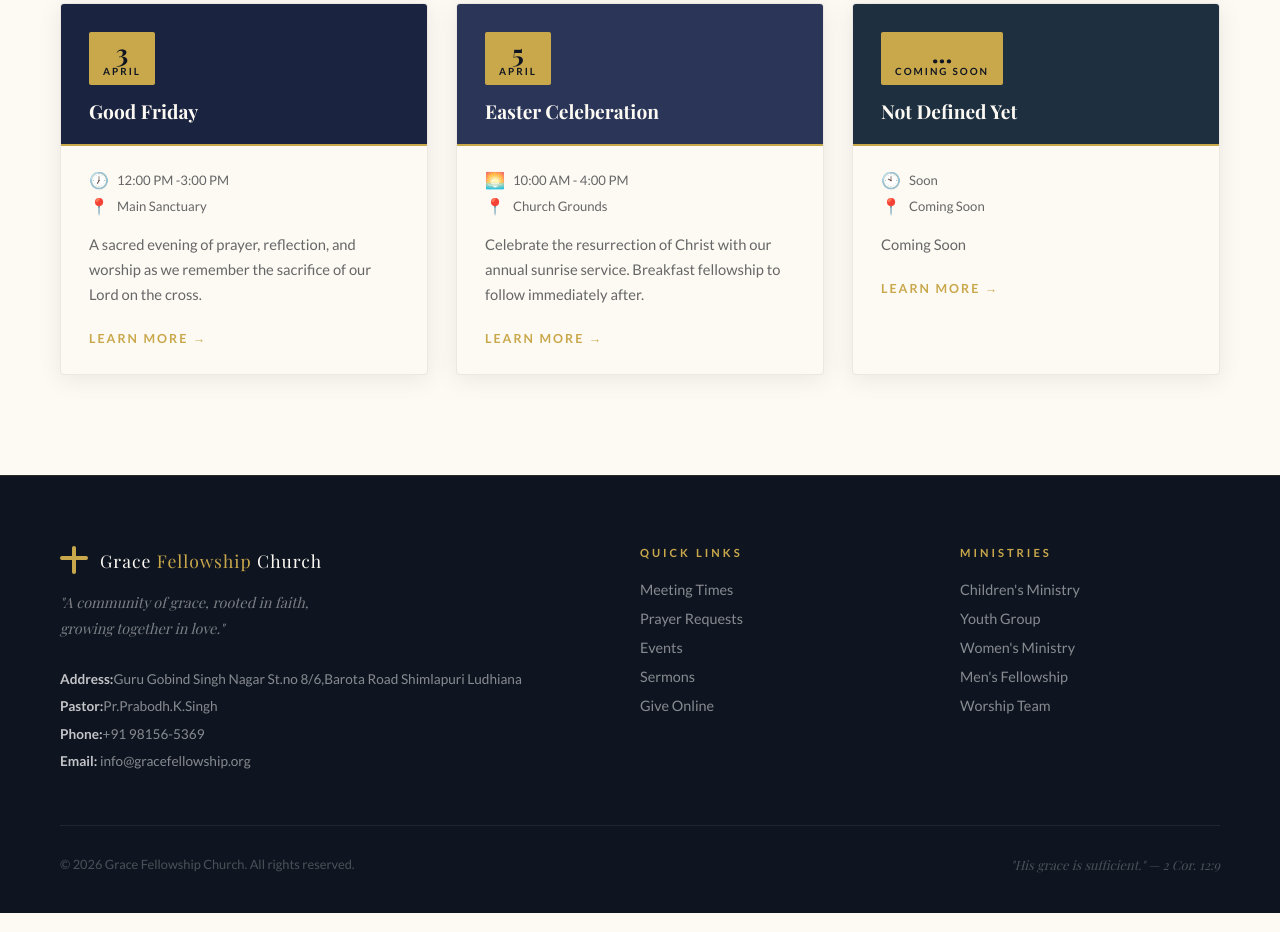
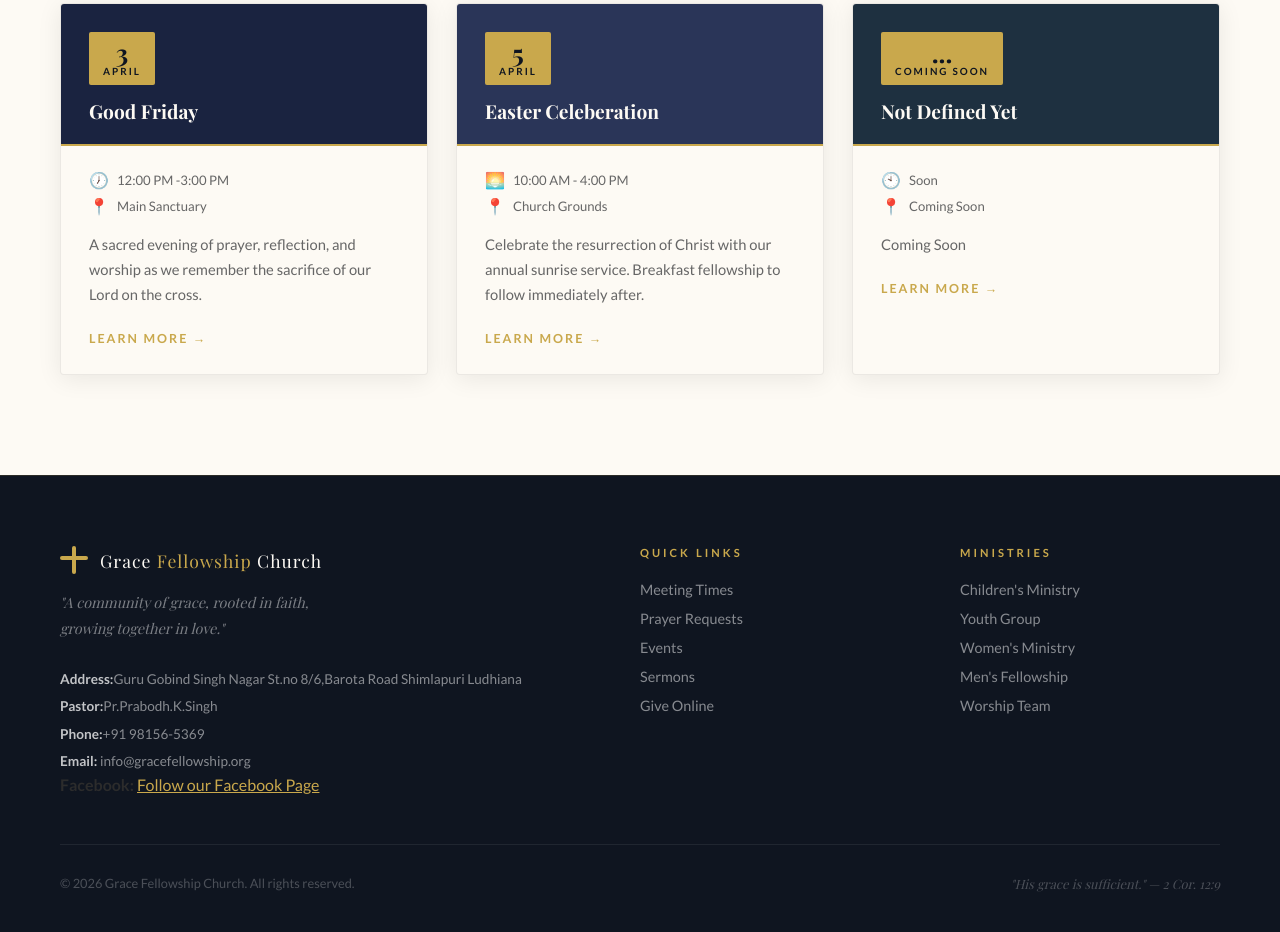
Before and after one commit to armxnworldwide-hub/Grace-Fellowship-Church, a plain HTML site: page index.html in a window 1280 px wide. Shown: the part 2721-3653 px from the top of the page. Drawn offline with nearby package versions, Linux system fonts and the light colour scheme; a web font is replaced by a local one.

Commit message:
Update index.html

```diff
--- a/index.html
+++ b/index.html
@@ -1064,6 +1064,12 @@ Service Schedule
                     <p><strong>Phone:</strong>+91 98156-5369</p>
                     <p><strong>Email:</strong> info@gracefellowship.org</p>
                 </div>
+                <p>
+                    <strong>Facebook:</strong>
+                    <a href="https://www.facebook.com/share/166RnpULCA/" target="_blank" style="color:#C9A84C;">
+Follow our Facebook Page
+</a>
+                </p>
             </div>
             <div class="footer-col">
                 <h4>Quick Links</h4>
```
